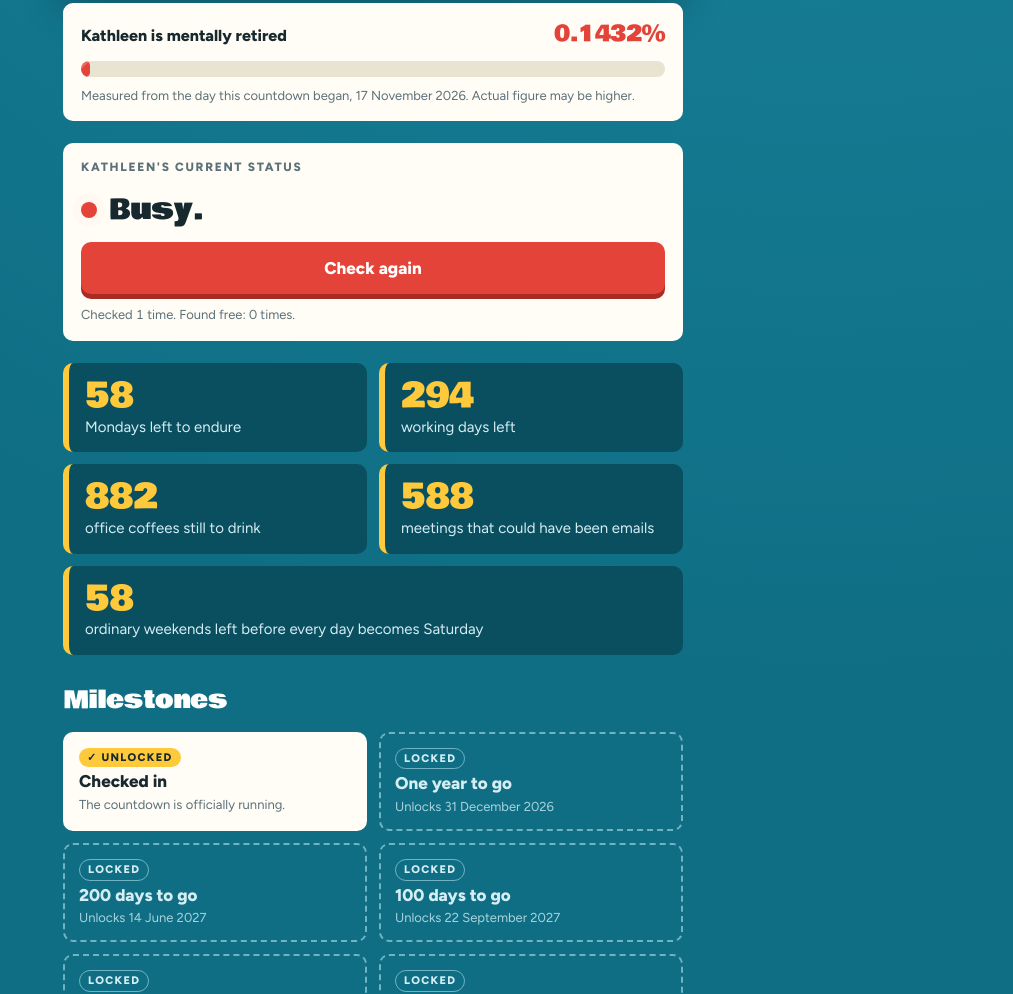
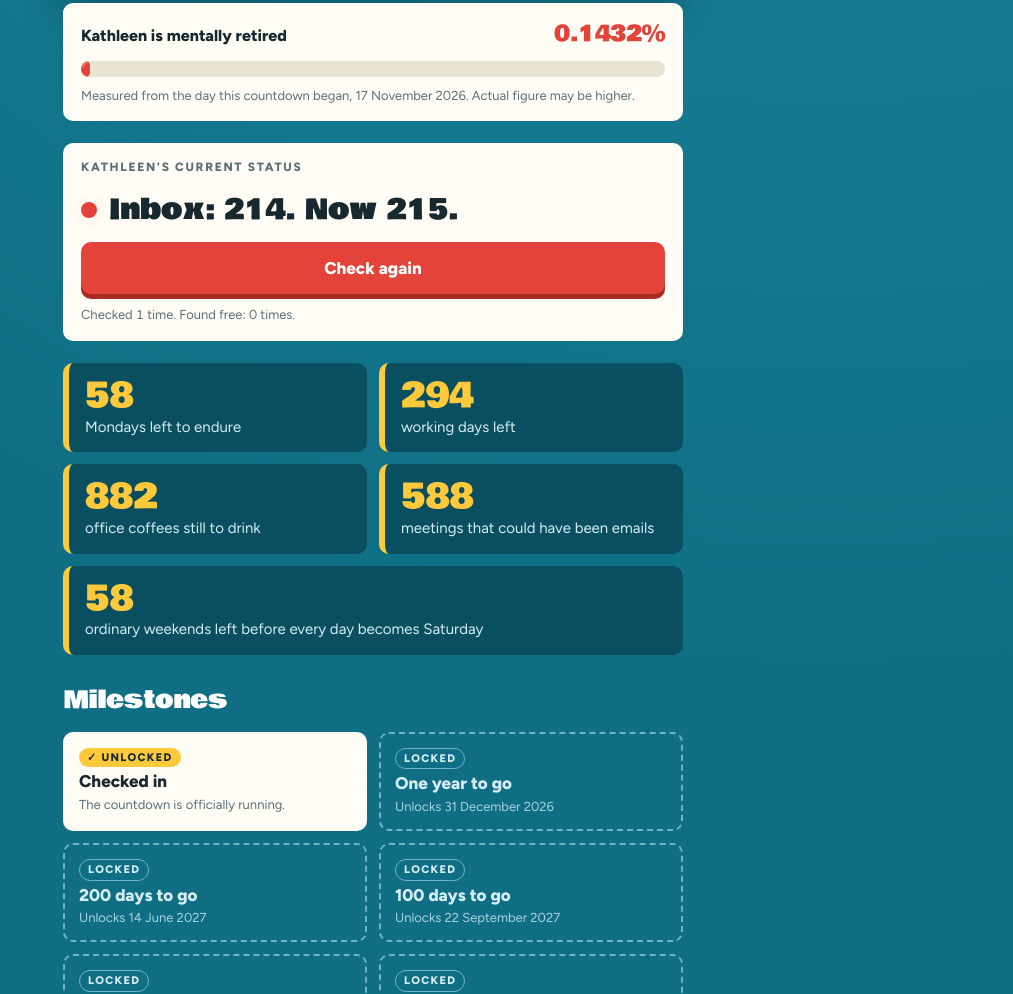
Before and after one commit to forgeframehq/kathleen-countdown, a plain HTML site: page index.html in a window 1280 px wide. Shown: the part 752-1746 px from the top of the page, without its empty margins (267-1280 px from the left). Drawn offline with Linux system fonts and the light colour scheme.

Commit message:
Randomise current status and add 50 more busy lines
Co-Authored-By: Claude Fable 5.2 <noreply@anthropic.com>
Claude-Session: https://claude.ai/code/session_01Kh61o3YtErRjkJ2FA41M1o

```diff
--- a/index.html
+++ b/index.html
@@ -547,21 +547,93 @@
   setInterval(tick, 1000);
 
   // Current status: always some flavour of busy, until she retires.
-  var BUSY_FIRST = ["Busy.", "Still busy.", "Busy again.", "Busier than last time."];
   var BUSY = [
-    "Very busy.", "Somehow even busier.", "Busiest so far today.", "Busy, with a side of busy.",
-    "Busy, but thanks for checking.", "In a meeting.", "In another meeting.",
-    "In a meeting about the last meeting.", "Just left a meeting. For a meeting.",
-    "On a call.", "On two calls.", "On a call with a broker.", "Double-booked.", "Triple-booked.",
-    "Back-to-back until 2028.", "Busy. Try again in 2028.", "Replying to email 1 of 214.",
-    "Busy reviewing a contract.", "Busy with renewals.", "Was free for a second. You missed it.",
-    "Free in five minutes. Just kidding. Busy.", "Lunch? No. Busy.",
-    "Do not disturb. Disturbed anyway. Busy.", "Busier than the last time you checked.",
-    "Still busy. Impressively so.", "Busy. Have you tried the out-of-office generator?",
-    "Too busy to update this status.", "Busy in a new and different way.",
-    "Busy. The calendar confirms it.", "Yes, still busy."
+    "Busy.",
+    "Still busy.",
+    "Busy again.",
+    "Busier than last time.",
+    "Very busy.",
+    "Somehow even busier.",
+    "Busiest so far today.",
+    "Busy, with a side of busy.",
+    "Busy, but thanks for checking.",
+    "In a meeting.",
+    "In another meeting.",
+    "In a meeting about the last meeting.",
+    "Just left a meeting. For a meeting.",
+    "On a call.",
+    "On two calls.",
+    "On a call with a broker.",
+    "Double-booked.",
+    "Triple-booked.",
+    "Back-to-back until 2028.",
+    "Busy. Try again in 2028.",
+    "Replying to email 1 of 214.",
+    "Busy reviewing a contract.",
+    "Busy with renewals.",
+    "Was free for a second. You missed it.",
+    "Free in five minutes. Just kidding. Busy.",
+    "Lunch? No. Busy.",
+    "Do not disturb. Disturbed anyway. Busy.",
+    "Busier than the last time you checked.",
+    "Still busy. Impressively so.",
+    "Busy. Have you tried the out-of-office generator?",
+    "Too busy to update this status.",
+    "Busy in a new and different way.",
+    "Busy. The calendar confirms it.",
+    "Yes, still busy.",
+    "Busy. Shockingly.",
+    "Busy. Again. Still.",
+    "Busier than yesterday.",
+    "Busier than five minutes ago.",
+    "Busy at a level previously thought theoretical.",
+    "Peak busy.",
+    "Busy, and the day has barely started.",
+    "Busy, with more busy forecast.",
+    "In a meeting that should end soon. It won't.",
+    "In a meeting. The next one has already started.",
+    "On mute, but busy.",
+    "On a call. Camera off. Busy.",
+    "Presenting.",
+    "Reading a 90-page contract.",
+    "On page 47 of the wording.",
+    "Reviewing a treaty.",
+    "Pricing something complicated.",
+    "Deep in renewals.",
+    "Talking to a cedant.",
+    "Watching a storm track. Also busy.",
+    "Answering the email you sent last week.",
+    "Answering emails almost as fast as they arrive.",
+    "Inbox: 214. Now 215.",
+    "Signing things.",
+    "Approving things.",
+    "Fixing something nobody else noticed.",
+    "Helping someone else. As usual.",
+    "Running between meetings.",
+    "Eating lunch at her desk. Busy.",
+    "Coffee in hand. Busy.",
+    "Out of office? No. Busy.",
+    "Available. Kidding. Busy.",
+    "Almost free. False alarm.",
+    "Free at 5 pm on 31 December 2027.",
+    "Next opening: January 2028.",
+    "Calendar full. Try the waiting list.",
+    "Fully booked through renewal season.",
+    "Busy enough for two people.",
+    "Doing three things at once. All of them well.",
+    "Busy. She says hello, though.",
+    "Busy, but smiling about the countdown.",
+    "Busy. The countdown is not.",
+    "On a quick call. Forty minutes so far.",
+    "In a \u201cfive-minute catch-up.\u201d Minute 35.",
+    "Scheduling the next meeting during this one.",
+    "Checked twice to be sure. Busy.",
+    "Our records show: busy.",
+    "Busy. Please hold.",
+    "You are number 37 in the queue.",
+    "Busy. You could have guessed."
   ];
-  var checks = 1, lastBusy = "", liveTimer = null;
+  var checks = 1, lastBusy = "", liveTimer = null, busyBag = [];
   function showLive() {
     var live = $("live"), t;
     live.classList.remove("checking");
@@ -570,8 +642,9 @@
       t = "Free. Finally.";
       $("liveCount").textContent = "Checked " + checks + " times. Found free: every time from now on.";
     } else {
-      if (checks <= BUSY_FIRST.length) { t = BUSY_FIRST[checks - 1]; }
-      else { do { t = pick(BUSY); } while (t === lastBusy); }
+      // Random every time, working through the whole list before any line repeats.
+      if (!busyBag.length) { busyBag = BUSY.slice(); }
+      do { t = busyBag.splice(Math.floor(Math.random() * busyBag.length), 1)[0]; } while (t === lastBusy && busyBag.length);
       $("liveCount").textContent = "Checked " + checks + (checks === 1 ? " time" : " times") + ". Found free: 0 times.";
     }
     lastBusy = t;
```
